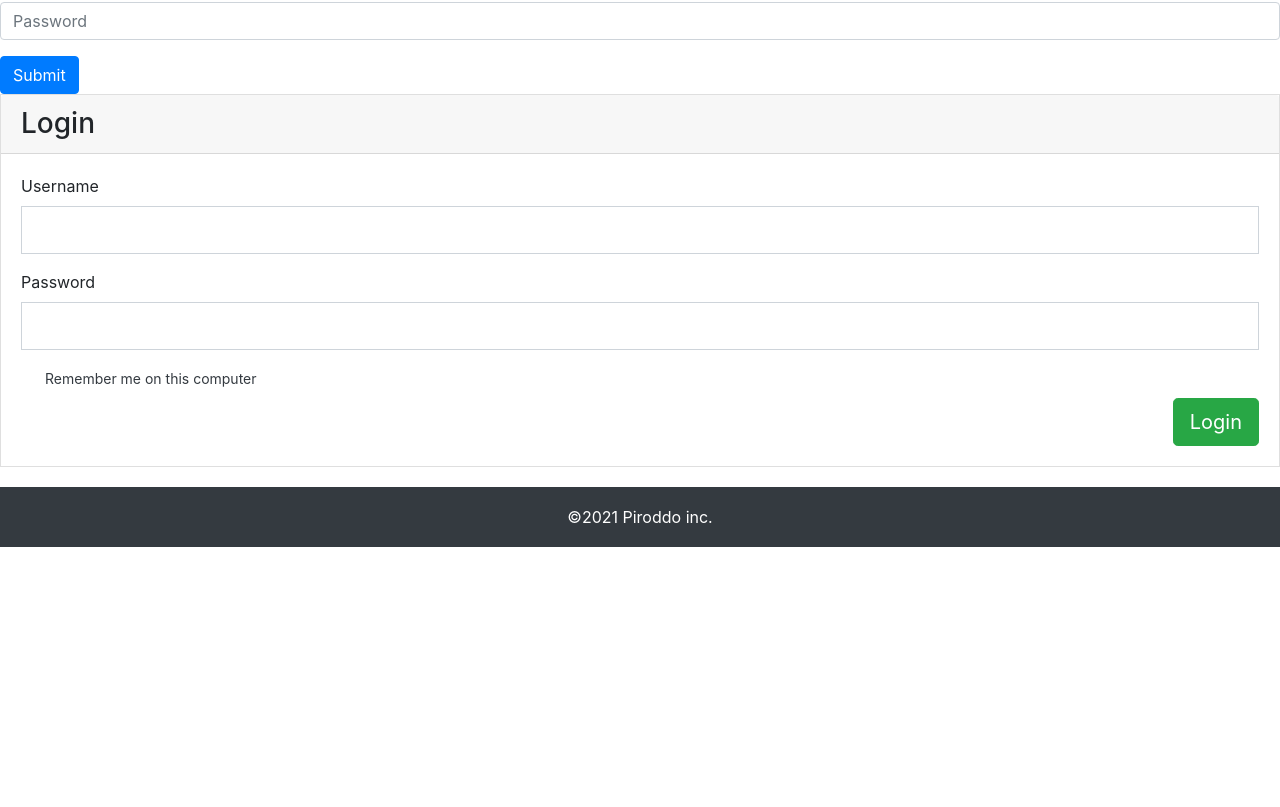
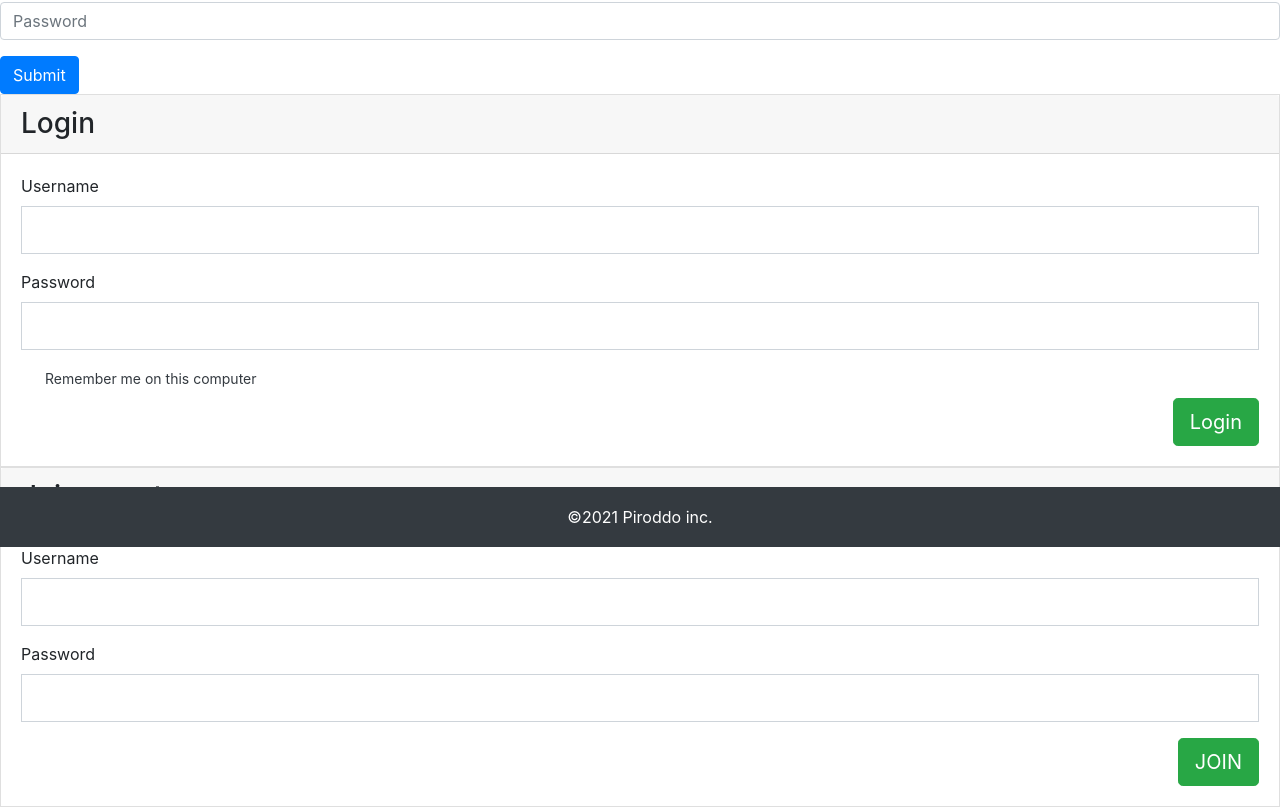
Before and after one commit to nicoglori/Uno, an Angular app: page / in a window 1280 px wide. Shown: the part 253-1060 px from the top of the page. Before the commit the page ends 800 px from the top, so only its background shows below. Built offline with nearby package versions, Linux system fonts and the light colour scheme.

Commit message:
form join

```diff
--- a/src/app/creation-form/creation-form.component.ts
+++ b/src/app/creation-form/creation-form.component.ts
@@ -6,6 +6,7 @@ import { FormGroup, FormControl } from '@angular/forms';
   templateUrl: './creation-form.component.html',
   styleUrls: ['./creation-form.component.css']
 })
+
 export class CreationFormComponent implements OnInit {
 
   creationForm = new FormGroup({
--- a/src/app/home/home.component.html
+++ b/src/app/home/home.component.html
@@ -1 +1,2 @@
 <app-creation-form></app-creation-form>
+<app-join-form></app-join-form>
--- a/src/app/join-form/join-form.component.html
+++ b/src/app/join-form/join-form.component.html
@@ -1 +1,21 @@
-<p>join-form works!</p>
+<div class="card rounded-0">
+    <div class="card-header">
+        <h3 class="mb-0">Join a party</h3>
+    </div>
+    <div class="card-body">
+        <form [formGroup]="joinForm" (ngSubmit)="onSubmit()">
+            <div class="form-group">
+                <label for="uname1">Username</label>
+                <input type="text" class="form-control form-control-lg rounded-0" name="uname1" id="uname1" required="">
+                <div class="invalid-feedback">Oops, you missed this one.</div>
+            </div>
+            <div class="form-group">
+                <label>Password</label>
+                <input type="password" class="form-control form-control-lg rounded-0" id="pwd1" required=""
+                    autocomplete="new-password">
+                <div class="invalid-feedback">Enter your password too!</div>
+            </div>
+            <button type="submit" class="btn btn-success btn-lg float-right" id="btnLogin">JOIN</button>
+        </form>
+    </div>
+</div>
--- a/src/app/join-form/join-form.component.ts
+++ b/src/app/join-form/join-form.component.ts
@@ -1,4 +1,5 @@
 import { Component, OnInit } from '@angular/core';
+import { FormGroup, FormControl } from '@angular/forms';
 
 @Component({
   selector: 'app-join-form',
@@ -7,9 +8,18 @@ import { Component, OnInit } from '@angular/core';
 })
 export class JoinFormComponent implements OnInit {
 
+  joinForm = new FormGroup({
+    roomName: new FormControl(''),
+    roomPswd: new FormControl(''),
+  });
+
   constructor() { }
 
   ngOnInit(): void {
   }
 
+  onSubmit() {
+    console.warn(this.joinForm.value);
+  }
+
 }
```
